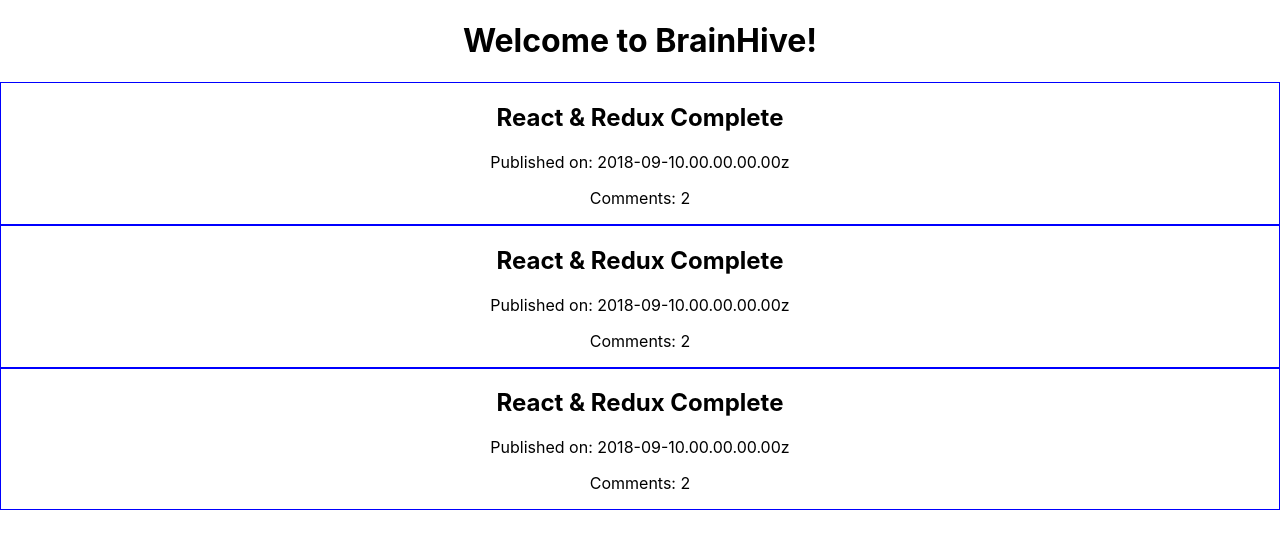
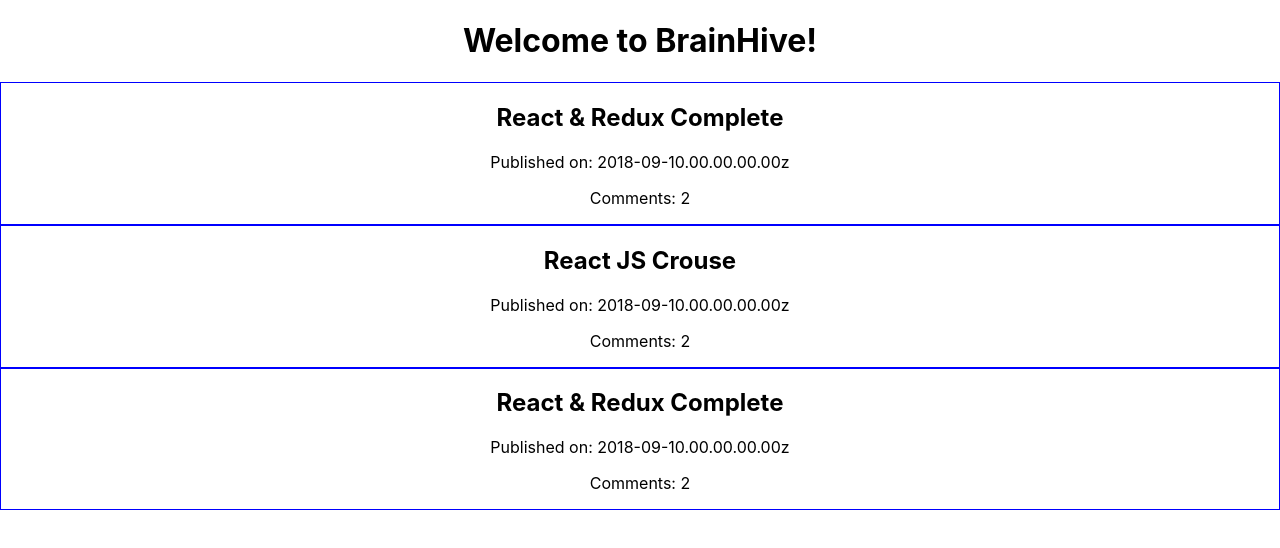
Before and after one commit to Snyeswa/brainhive-, a React (Create React App) app: page / in a window 1280 px wide. Shown: the top 548 px of the page. Built offline with nearby package versions, Linux system fonts and the light colour scheme.

Commit message:
created mock resource file and dynimacally load resources to app.

```diff
--- a/package.json
+++ b/package.json
@@ -6,8 +6,10 @@
     "@testing-library/jest-dom": "^4.2.4",
     "@testing-library/react": "^9.5.0",
     "@testing-library/user-event": "^7.2.1",
+    "materialize-css": "^1.0.0-rc.2",
     "react": "^16.13.1",
     "react-dom": "^16.13.1",
+    "react-materialize": "^3.8.5",
     "react-scripts": "3.4.1"
   },
   "scripts": {
--- a/src/App.js
+++ b/src/App.js
@@ -1,34 +1,45 @@
 import React, { Component } from 'react';
 import './App.css';
 import Resource from './components/Resource';
+import resources from './mock/resources';
+
 
 class App extends Component{
 
-  resource = {
-    posterName: "Cliff",
-    resourceAuthor: 'NetNinja',
-    authorSkillLevel: 'Advanced',
-    cohort: '0',
-    title: 'React & Redux Complete',
-    categories: ['React', 'Redux'],
-    summary: 'A good resource on building a couple react apps with and without  redux,',
-    link: 'www.google.com/search?q=NetNinja%20React',
-    resourceType: 'Playlist',
-    datePublished: '2018-09-10.00.00.00.00z',
-    videoLength: null,
-    timeToComplete: 300,
-    rating: 5,
-    comments: [{user: 'Joe', text: 'Pretty good resource'}, {user: 'Phen', text: 'The best to learn n React with'}]
+//<Resource resource={aResource}/>, <Resource resource={aResource}
+// constructor(props) {
+//   super(props);
+//   const that = this
+//   // this.renderPosts.bind(this)    is-doing-this = App.renderPosts.bind(App)
 
+// }
+
+
+
+renderPosts() {
+  // function mapResources (resource) {
+  //   return <Resource resource={resource} />;
+  // };
+  const display = resources.map((resource) => {
+    return <Resource resource={resource} />;
+  });
+
+  return display;
 }
+// const display = this.resources.map(mapResources);
+
   render() {
+    // const display = this.resources.map(function (resource) {
+    //   return <Resource resource={resource} />;
+    // });
   return (
-
     <div className="App">
     <h1>Welcome to BrainHive!</h1>
-    <Resource resource={this.resource} />
-    <Resource resource={this.resource} />
-    <Resource resource={this.resource} />
+    {/* <Resource resource={this.resource[0]} />
+    <Resource resource={this.resource[1]}/>
+    <Resource resource={this.resource [2]} />   */}
+    {this.renderPosts()}
+    {/* {display} */}
     </div>
   );
 }
--- /dev/null
+++ b/src/mock/resources.js
@@ -0,0 +1,59 @@
+const resources = [
+    {
+
+    posterName: "Cliff",
+    resourceAuthor: 'NetNinja',
+    authorSkillLevel: 'Advanced',
+    cohort: '0',
+    title: 'React & Redux Complete',
+    categories: ['React', 'Redux'],
+    summary: 'A good resource on building a couple react apps with and without  redux,',
+    link: 'www.google.com/search?q=NetNinja%20React',
+    resourceType: 'Playlist',
+    datePublished: '2018-09-10.00.00.00.00z',
+    videoLength: null,
+    timeToComplete: 300,
+    rating: 5,
+    comments: [{user: 'Joe', text: 'Pretty good resource'},
+    {user: 'Phen', text: 'The best to learn n React with'}],
+},
+
+{
+  posterName: "Joel",
+  resourceAuthor: 'Traversy Media',
+  authorSkillLevel: 'Advanced',
+  cohort: '8',
+  title: 'React JS Crouse',
+  categories: ['React', 'Redux'],
+  summary: 'A good resource on building a couple react apps with and without  redux,',
+  link: 'www.google.com/search?q=NetNinja%20React',
+  resourceType: 'Crash Course',
+  datePublished: '2018-09-10.00.00.00.00z',
+  videoLength: null,
+  timeToComplete: 180,
+  rating: 5,
+  comments: [{user: 'John', text: 'Great video with instructions'},
+  {user: 'Bella', text: 'Simple and Straight to the point'}]
+},
+
+{
+  posterName: "John F",
+  resourceAuthor: 'NetNinja',
+  authorSkillLevel: 'Advanced',
+  cohort: '0',
+  title: 'React & Redux Complete',
+  categories: ['React', 'Redux'],
+  summary: 'A good resource on building a couple react apps with and without  redux,',
+  link: 'www.google.com/search?q=NetNinja%20React',
+  resourceType: 'Playlist',
+  datePublished: '2018-09-10.00.00.00.00z',
+  videoLength: null,
+  timeToComplete: 300,
+  rating: 5,
+  comments: [{user: 'Joe', text: 'Pretty good resource'},
+  {user: 'Phen', text: 'The best to learn n React with'}]
+
+}
+]
+
+export default resources;
```
Also changed, not shown: 1 other file (tests, documents, lock files or other folders).
